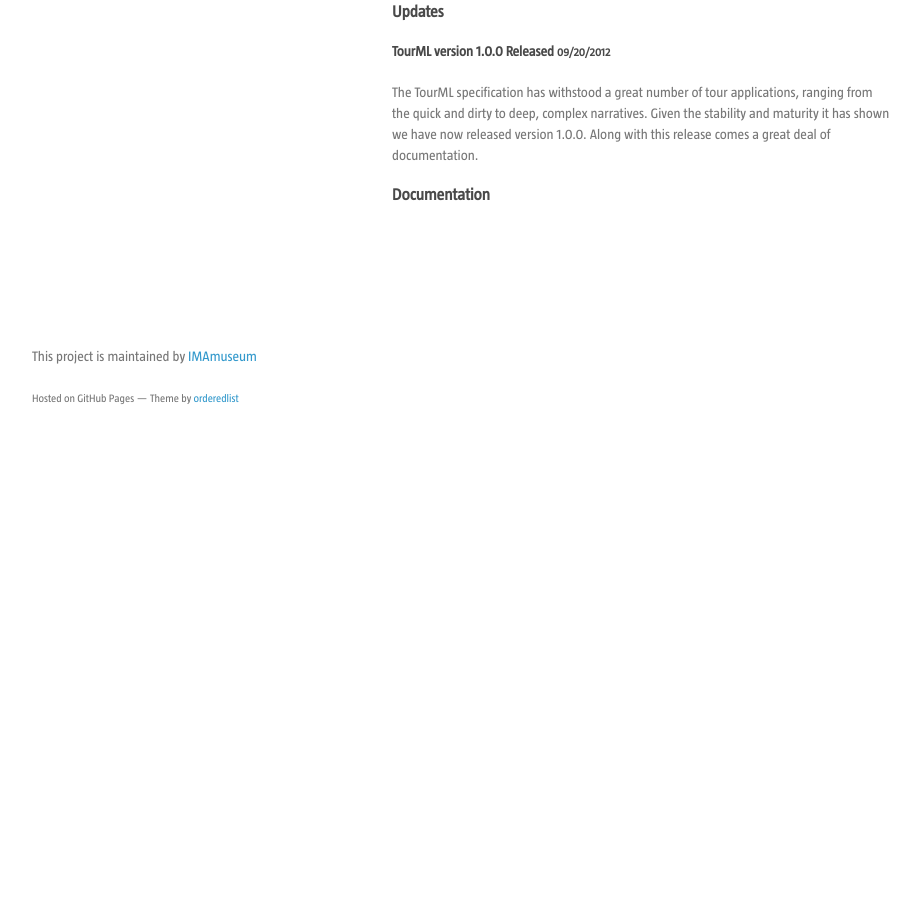
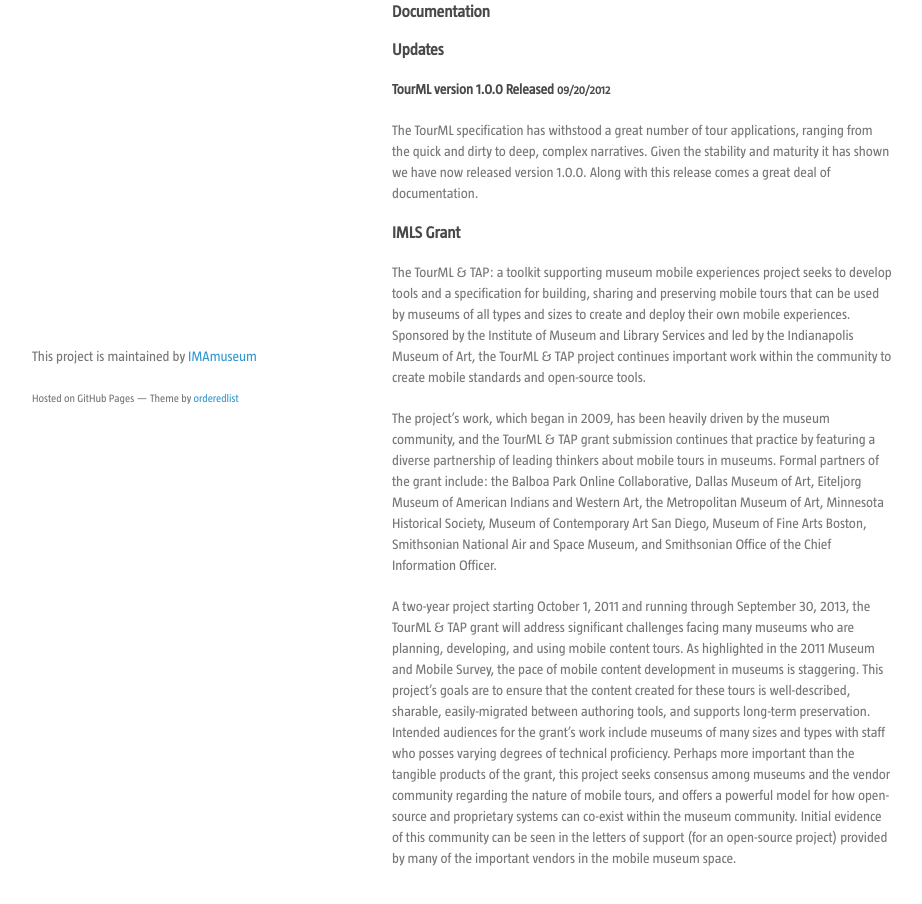
Before and after one commit to IMAmuseum/tourml, a plain HTML site: page index.html in a window 1280 px wide. Shown: the part 322-1226 px from the top of the page, without its empty margins (178-1100 px from the left). Before the commit the page ends 800 px from the top, so only its background shows below. Drawn offline with Linux system fonts and the light colour scheme.

Commit message:
add grant text

```diff
--- a/index.html
+++ b/index.html
@@ -31,13 +31,24 @@
                 <p>TourML is a specification for building, sharing, and preserving mobile tours that can be used by museums of all types and sizes to create and deploy mobile experiences. This project is meant to deliver mobile standards and open-source tools for the benefit of the entire cultural technology community.</p>
                 <p>TourML was created to serve as a simple and portable representation for tour content. Having a common language for this content will enable content management systems, kiosks, and mobile applications to speak a common language. Additionally, users of TourML will be better positioned to share and sustain their content no matter how the technology that we use to deliver these tours changes.</p>
 
+                <h3><a id="documentation" class="anchor" href="#documentation"><span class="octicon octicon-link"></span></a>Documentation</h3>
+
+                <ul>
+
+                </ul>
+
                 <h3><a id="updates" class="anchor" href="#updates"><span class="octicon octicon-link"></span></a>Updates</h3>
 
                 <h4>TourML version 1.0.0 Released <small>09/20/2012</small></h4>
                 <p>The TourML specification has withstood a great number of tour applications, ranging from the quick and dirty to deep, complex narratives. Given the stability and maturity it has shown we have now released version 1.0.0. Along with this release comes a great deal of documentation.</p>
 
-                <h3><a id="documentation" class="anchor" href="#documentation"><span class="octicon octicon-link"></span></a>Documentation</h3>
+                <h3><a id="grant" class="anchor" href="#grant"><span class="octicon octicon-link"></span></a>IMLS Grant</h3>
 
+                <p>The TourML & TAP: a toolkit supporting museum mobile experiences project seeks to develop tools and a specification for building, sharing and preserving mobile tours that can be used by museums of all types and sizes to create and deploy their own mobile experiences. Sponsored by the Institute of Museum and Library Services and led by the Indianapolis Museum of Art, the TourML & TAP project continues important work within the community to create mobile standards and open-source tools.</p>
+
+                <p>The project’s work, which began in 2009, has been heavily driven by the museum community, and the TourML & TAP grant submission continues that practice by featuring a diverse partnership of leading thinkers about mobile tours in museums. Formal partners of the grant include: the Balboa Park Online Collaborative, Dallas Museum of Art, Eiteljorg Museum of American Indians and Western Art, the Metropolitan Museum of Art, Minnesota Historical Society, Museum of Contemporary Art San Diego, Museum of Fine Arts Boston, Smithsonian National Air and Space Museum, and Smithsonian Office of the Chief Information Officer.</p>
+
+                <p>A two-year project starting October 1, 2011 and running through September 30, 2013, the TourML & TAP grant will address significant challenges facing many museums who are planning, developing, and using mobile content tours. As highlighted in the 2011 Museum and Mobile Survey, the pace of mobile content development in museums is staggering. This project’s goals are to ensure that the content created for these tours is well-described, sharable, easily-migrated between authoring tools, and supports long-term preservation. Intended audiences for the grant’s work include museums of many sizes and types with staff who posses varying degrees of technical proficiency. Perhaps more important than the tangible products of the grant, this project seeks consensus among museums and the vendor community regarding the nature of mobile tours, and offers a powerful model for how open-source and proprietary systems can co-exist within the museum community. Initial evidence of this community can be seen in the letters of support (for an open-source project) provided by many of the important vendors in the mobile museum space.</p>
 
             </section>
             <footer>
```
